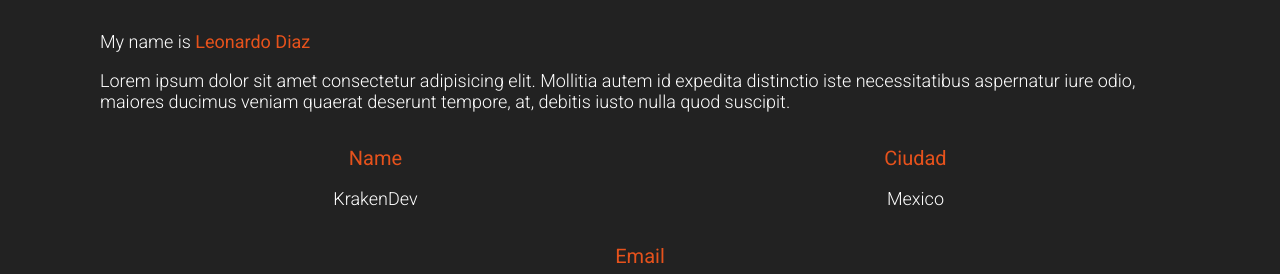
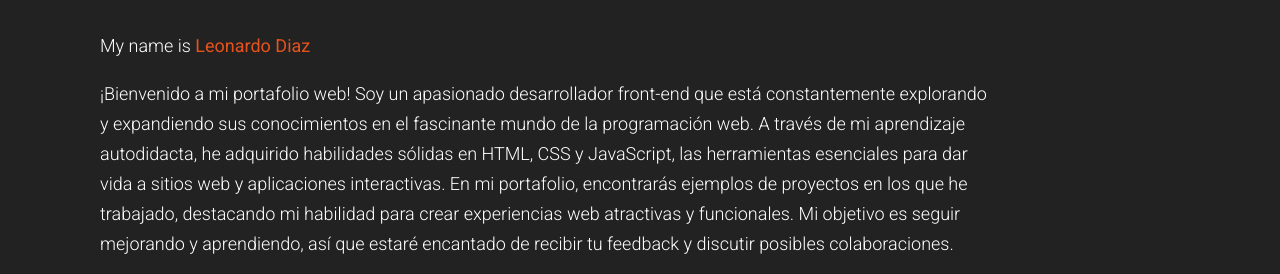
Before and after one commit to Leonardo291024/miPortafolio, a plain HTML site: page index.html in a window 1280 px wide. Shown: the part 894-1168 px from the top of the page. Drawn offline with Linux system fonts and the light colour scheme.

Commit message:
texto sobre mi

```diff
--- a/index.html
+++ b/index.html
@@ -59,7 +59,11 @@
             <h1>Sobre mi</h1>
             <div class="container-sobreMi">
                 <p>My name is <strong>Leonardo Diaz</strong></p>
-                <p>Lorem ipsum dolor sit amet consectetur adipisicing elit. Mollitia autem id expedita distinctio iste necessitatibus aspernatur iure odio, maiores ducimus veniam quaerat deserunt tempore, at, debitis iusto nulla quod suscipit.</p>
+                <p>
+                    ¡Bienvenido a mi portafolio web! Soy un apasionado desarrollador front-end que está constantemente explorando y expandiendo sus conocimientos en el fascinante mundo de la programación web. A través de mi aprendizaje autodidacta, he adquirido habilidades sólidas en HTML, CSS y JavaScript, las herramientas esenciales para dar vida a sitios web y aplicaciones interactivas.
+
+                    En mi portafolio, encontrarás ejemplos de proyectos en los que he trabajado, destacando mi habilidad para crear experiencias web atractivas y funcionales. Mi objetivo es seguir mejorando y aprendiendo, así que estaré encantado de recibir tu feedback y discutir posibles colaboraciones.
+                </p>
                 <div class="container-sobreMi-contacts">
                     <article>
                         <div>
--- a/styles/mobile.css
+++ b/styles/mobile.css
@@ -120,6 +120,8 @@ header{
     font-size: 18px;
     font-family: 'Roboto', sans-serif;
     font-weight: 300;
+    line-height: 30px;
+    text-wrap: balance;
 }
 
 .container-sobreMi strong{
```
